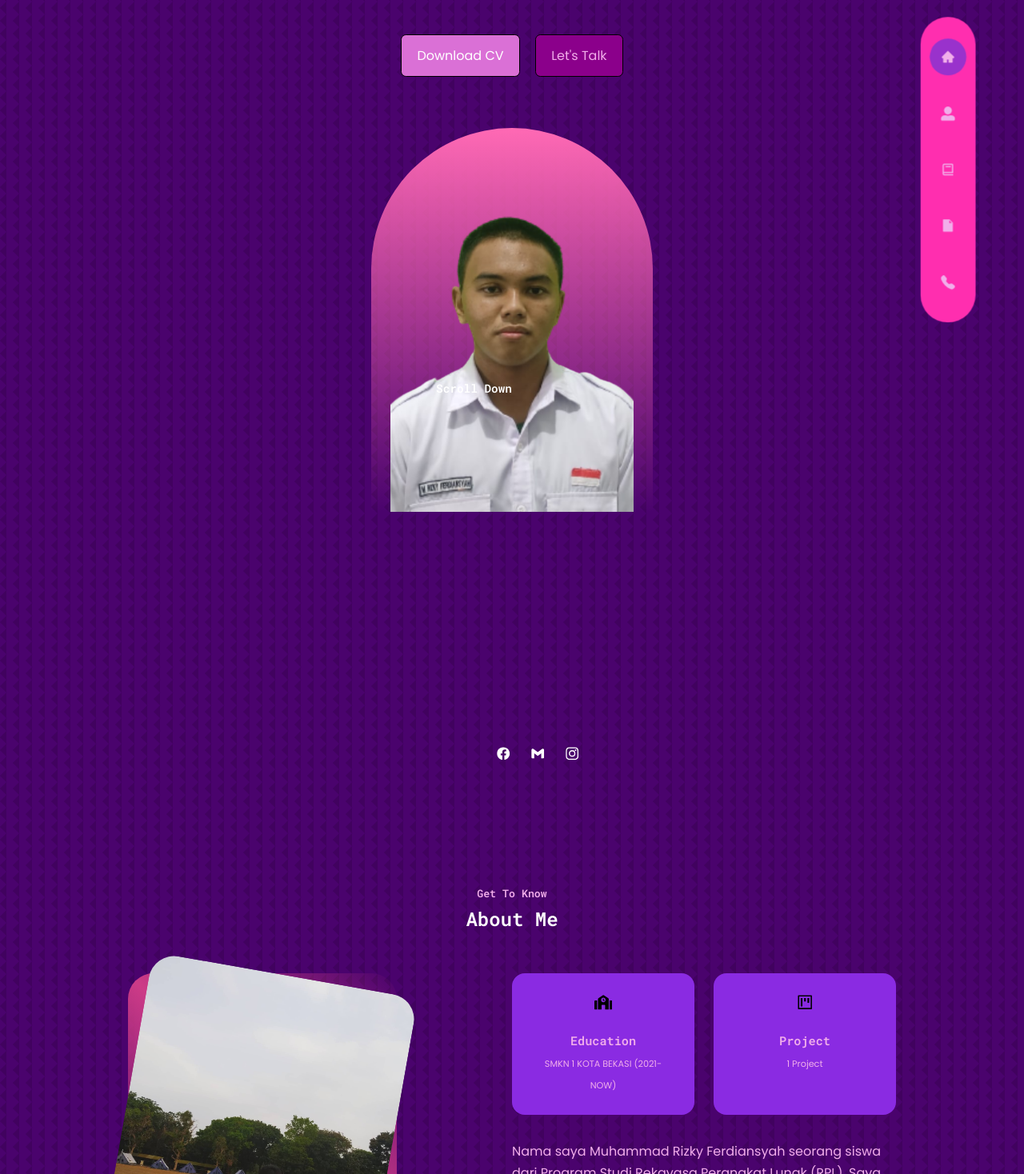
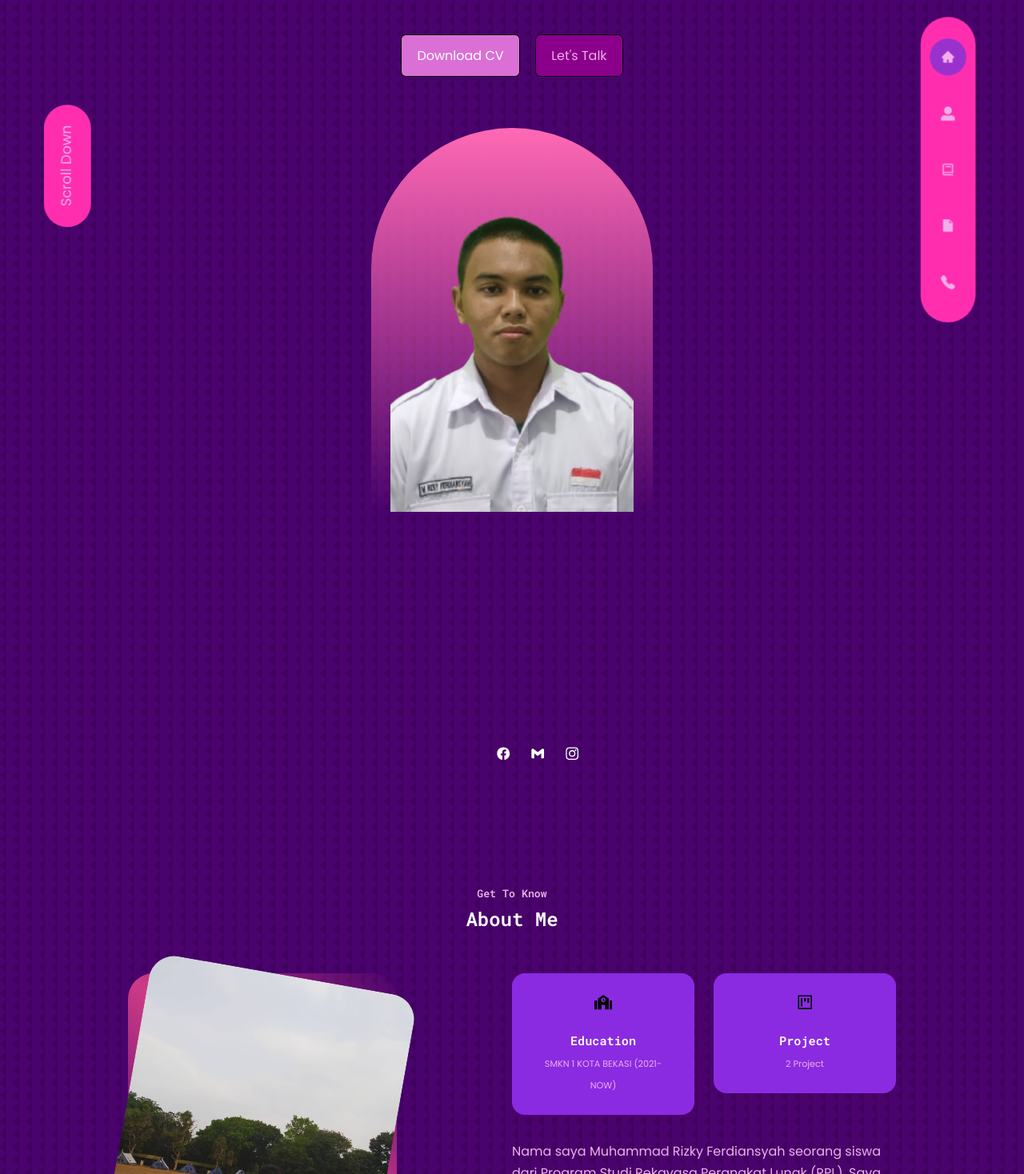
Before and after one commit to Kenshin-12/portofolio-rizky, a React (Create React App) app: page / in a window 1280 px wide. Shown: the part 222-1690 px from the top of the page at 80% size. Built offline with nearby package versions, Linux system fonts and the light colour scheme.

Commit message:
change about and scroll down
Signed-off-by: kurasep_ <rizkya7y123@gmail.com>

```diff
--- a/src/component/about/about.jsx
+++ b/src/component/about/about.jsx
@@ -19,17 +19,21 @@ const about = () => {
 
       <div className="about__content">
         <div className="about__cards">
+          <a href="https://smkn1kotabekasi.sch.id/">
             <article className='about__card'>
               <FaSchool className='about__icon'/>
               <h5>Education</h5>
               <small>SMKN 1 KOTA BEKASI (2021-NOW)</small>
             </article>
+          </a>
 
+          <a href='#portofolio'>
             <article className='about__card'>
                 <AiOutlineProject className='about__icon'/>
                 <h5>Project</h5>
-            <small>1 Project</small>
+                <small>2 Project</small>
               </article>
+          </a>
         </div>
 
         <p>
--- a/src/component/contact/contact.css
+++ b/src/component/contact/contact.css
@@ -68,7 +68,7 @@ input, textarea{
 /* =========================== MEDIA QUERIES (SMALL DEVICES)========================== */
 @media screen and (max-width: 600px){
     #contact{
-        transform: translateY(110%);
+        transform: translateY(30%);
     }
     .contact__container{
         width: var( --container-width-sm);
--- a/src/component/header/header.css
+++ b/src/component/header/header.css
@@ -59,13 +59,35 @@ header {
 /* =================== SCROLL DOWN ====================== */
 
 .scroll__down {
+    background: rgb(255, 46, 175);
+    width: max-content;
+    display: block;
+    padding: 0rem 0.7rem;
+    z-index: 2;
     position: fixed;
-    right: 40rem;
-    bottom: 5rem;
-    transform: rotate(0deg);
-    font-weight: 400;
-    font-size: 0.9rem;
-    font-family: 'Roboto Mono', monospace;
+    top: 50%;
+    left: 0.5rem;
+    display: flex;
+    gap: 1.5rem;
+    border-radius: 5rem;
+    backdrop-filter: blur(15px);
+    transform: rotate(90deg);
+}
+
+.scroll__down a {
+    background: transparent;
+    padding: 0.9rem;
+    border-radius: 100%;
+    display: flex;
+    color: var(--color-light);
+    font-size: 1.1rem;
+    transform: rotate(180deg);
+}
+
+.scroll__down a:hover {
+    background: transparent;
+    border-color: var(--color-bg-variant);
+    cursor: pointer;
 }
 
 /* =================== MEDIA QUERIES (MEDIUM DEVICES) ====================== */
--- a/src/component/header/header.jsx
+++ b/src/component/header/header.jsx
@@ -7,6 +7,10 @@ import HeaderSocials from './HeaderSocials'
 const Header = () => {
   return (
     <header>
+      <div className='scroll__down'>
+      <a href="#contact">Scroll Down</a>
+      </div>
+
       <div className="container header__container">
         <h5>Hello I'm</h5>
         <h1>M. Rizky ferdiansyah</h1>
@@ -17,8 +21,6 @@ const Header = () => {
         <div className="me">
           <img src={ME} alt="me" />
         </div>
-
-        <a href="#contact" className='scroll__down'>Scroll Down</a>
       </div>
     </header>
   )
--- a/src/component/portofolio/portofolio.jsx
+++ b/src/component/portofolio/portofolio.jsx
@@ -23,7 +23,7 @@ const portofolio = () => {
   return (
     <section id='portofolio'>
       <h5>My Recent Work</h5>
-      <h2>Portfolio</h2>
+      <h2>Project</h2>
 
       <div className='container portofolio__container'>
        {
```
Lines whose indentation alone changed are shown as unchanged.
